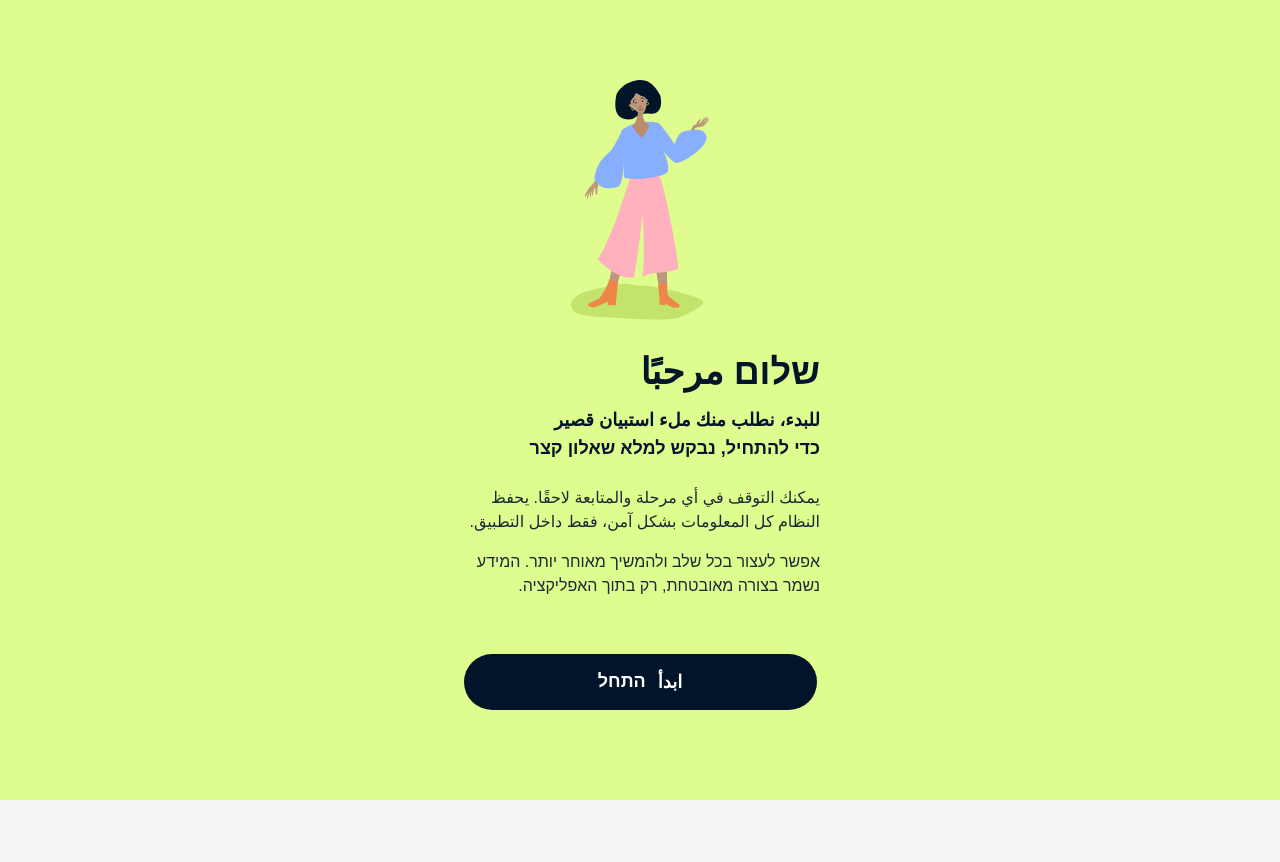
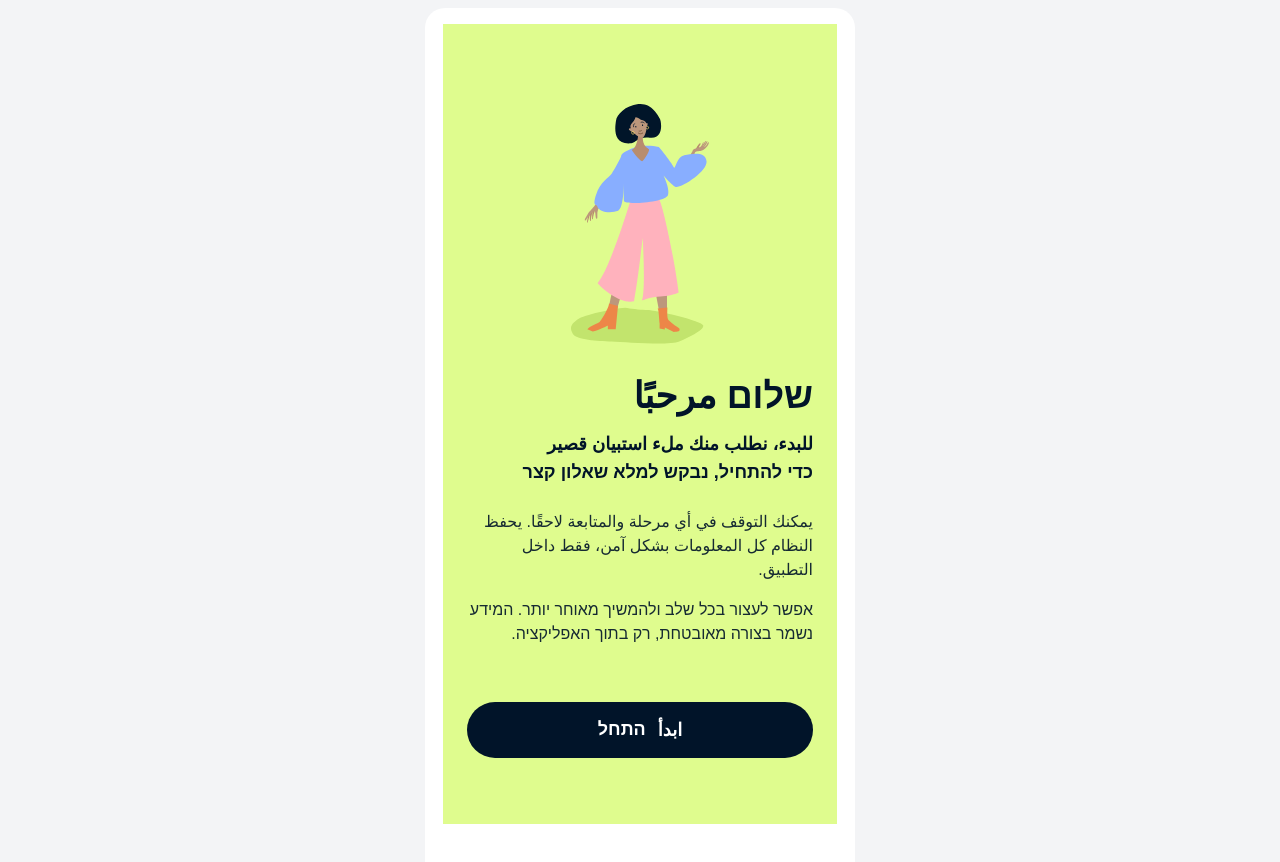
Before and after one commit to product-jam-2026/ReFuge-web, a Next.js app: page /en/signup/intake in a window 1280 px wide. Shown: the top 862 px of the page. Before the commit the page ends 800 px from the top, so only its background shows below. Built offline with nearby package versions, Linux system fonts and the light colour scheme; a web font is replaced by a local one.

Commit message:
start button intake

```diff
--- a/app/[locale]/(auth)/signup/intake/intake.module.css
+++ b/app/[locale]/(auth)/signup/intake/intake.module.css
@@ -1,22 +1,24 @@
 /* app/[locale]/(auth)/login/signup/intake/intake.module.css */
 
 .container {
-  /* --- שבירת הגבולות הלבנים --- */
-  position: fixed;
-  inset: 0; /* נמתח על כל המסך: למעלה, למטה, ימין, שמאל */
-  z-index: 9999; /* מעל הכל */
+  /* --- תיקון לתצוגת מובייל --- */
+  position: relative; /* שינוי מ-fixed ל-relative כדי לאפשר גלילה טבעית */
+  min-height: 100dvh; /* גובה דינמי שמתחשב בשורת הכתובת של הדפדפן */
+  width: 100%;
 
+  z-index: 9999;
   background-color: var(--mint, #DFFC8E);
 
   display: flex;
   flex-direction: column;
-  align-items: center; /* התמונה במרכז */
+  align-items: center;
 
-  overflow-y: auto; /* מאפשר גלילה במסכים נמוכים */
+  /* הסרנו את overflow-y כי כעת העמוד כולו נגלל */
 
-  /* Padding פנימי */
   padding-top: 80px;
-  padding-bottom: 40px;
+
+  /* ריווח תחתון חכם: גם 40 פיקסל וגם התחשבות ב"פס הבית" של האייפון */
+  padding-bottom: calc(40px + env(safe-area-inset-bottom));
   padding-left: 24px;
   padding-right: 24px;
 }
```
